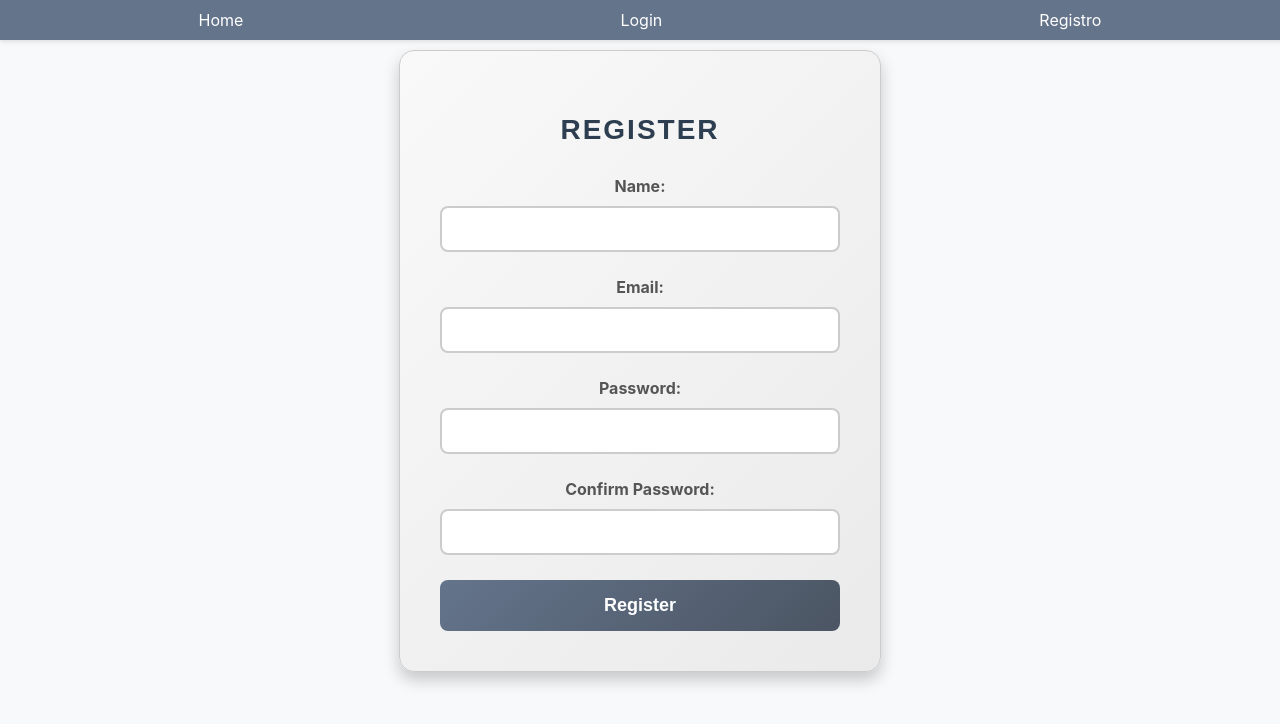
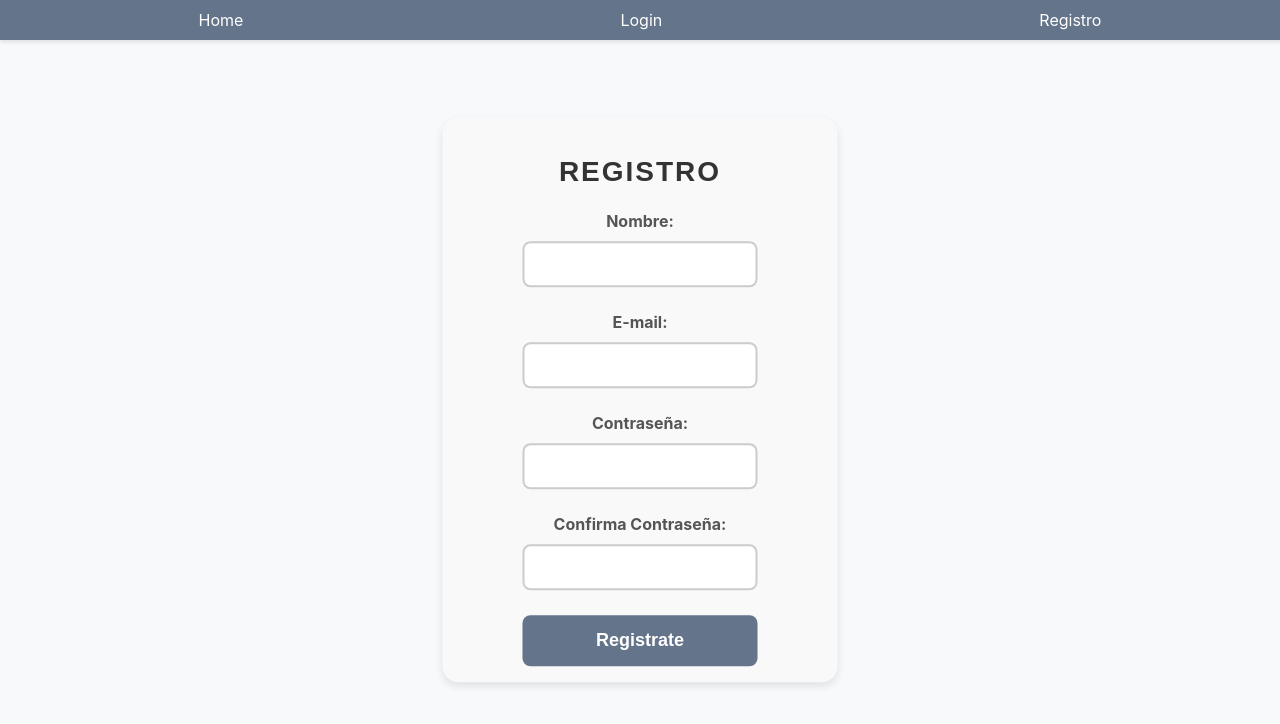
Before and after one commit to Adriel-Pezo-2004/SeriesTracker, a React (Create React App) app in the folder frontend/: page /registro in a window 1280 px wide. Shown: the top 724 px of the page. Built offline with nearby package versions, Linux system fonts and the light colour scheme.

Commit message:
STv1.0.17

```diff
--- a/frontend/src/App.js
+++ b/frontend/src/App.js
@@ -1,5 +1,5 @@
-import React, { useContext } from 'react';
-import { BrowserRouter as Router, Route, Routes, Navigate } from 'react-router-dom';
+import React from 'react';
+import { BrowserRouter as Router, Route, Routes } from 'react-router-dom';
 import './App.css';
 import SeriesTracker from './components/SeriesTracker/SeriesTracker';
 import PageTitle from './components/PageTitle/PageTitle';
@@ -9,7 +9,7 @@ import Logout from './components/Users/Logout/Logout';
 import Header from './components/Common/Header/Header';
 import SeriesWatch from './components/SeriesWatch/SeriesWatch';
 import Profile from './components/Common/Profile/Profile';
-import { AuthProvider, AuthContext } from './context/AuthContext';
+import { AuthProvider } from './context/AuthContext';
 
 
 function App() {
--- a/frontend/src/components/Users/Login/Login.css
+++ b/frontend/src/components/Users/Login/Login.css
@@ -1,20 +1,26 @@
 .login-container {
-  max-width: 400px;
-  margin: 50px auto; /* Aumentamos el margen superior para separarlo de la cabecera */
-  padding: 40px;
-  border: 1px solid #ccc;
-  border-radius: 15px;
-  background-color: #ffffff;
-  box-shadow: 0 8px 16px rgba(0, 0, 0, 0.2);
+  max-width: 50vh;
+  margin: 0 auto;
+  padding: 2rem 5rem;
+  background-color: #f9f9f9;
+  border-radius: 1rem;
+  box-shadow: 0 4px 8px rgba(0, 0, 0, 0.1);
+  display: flex;
+  flex-direction: column;
+  align-items: center;
+  position: absolute;
+  top: 50%;
+  left: 50%;
+  transform: translate(-50%, -50%);
 }
 
-.login-container h2 {
+.login-title {
   text-align: center;
   margin-bottom: 30px;
   font-size: 28px;
+  font-weight: 800;
   color: #333;
   font-family: 'Arial', sans-serif;
-  font-weight: bold;
   text-transform: uppercase;
   letter-spacing: 2px;
 }
@@ -63,21 +69,3 @@ button {
 button:hover {
   background-color: #4b5563;
 }
-
-/* Estilos adicionales para mejorar el diseño */
-.login-container {
-  background: linear-gradient(135deg, #f9f9f9, #eaeaea);
-}
-
-.login-container h2 {
-  color: #2c3e50;
-}
-
-button {
-  background: linear-gradient(135deg, #64748b, #4b5563);
-  border: none;
-}
-
-button:hover {
-  background: linear-gradient(135deg, #4b5563, #374151);
-}
--- a/frontend/src/components/Users/Login/Login.js
+++ b/frontend/src/components/Users/Login/Login.js
@@ -37,10 +37,10 @@ const Login = () => {
 
   return (
     <div className="login-container">
-      <h2>Login</h2>
+      <h2 className='login-title'>Inicia Sesión</h2>
       <form onSubmit={handleSubmit}>
         <div className="form-group">
-          <label htmlFor="email">Email:</label>
+          <label htmlFor="email">E-mail:</label>
           <input
             type="email"
             id="email"
@@ -50,7 +50,7 @@ const Login = () => {
           />
         </div>
         <div className="form-group">
-          <label htmlFor="password">Password:</label>
+          <label htmlFor="password">Contraseña:</label>
           <input
             type="password"
             id="password"
@@ -59,7 +59,7 @@ const Login = () => {
             required
           />
         </div>
-        <button type="submit">Login</button>
+        <button type="submit">Ingresa</button>
       </form>
     </div>
   );
--- a/frontend/src/components/Users/Register/Register.css
+++ b/frontend/src/components/Users/Register/Register.css
@@ -1,20 +1,25 @@
 .register-container {
-  max-width: 400px;
-  margin: 50px auto; /* Aumentamos el margen superior para separarlo de la cabecera */
-  padding: 40px;
-  border: 1px solid #ccc;
-  border-radius: 15px;
-  background-color: #ffffff;
-  box-shadow: 0 8px 16px rgba(0, 0, 0, 0.2);
+  max-width: 50vh;
+  margin: 0 auto;
+  padding: 1rem 5rem;
+  background-color: #f9f9f9;
+  border-radius: 1rem;
+  box-shadow: 0 4px 8px rgba(0, 0, 0, 0.1);
+  display: flex;
+  flex-direction: column;
+  align-items: center;
+  position: absolute;
+  top: 50%;
+  left: 50%;
+  transform: translate(-50%, -50%);
 }
 
 .register-container h2 {
   text-align: center;
-  margin-bottom: 30px;
   font-size: 28px;
   color: #333;
   font-family: 'Arial', sans-serif;
-  font-weight: bold;
+  font-weight: 800;
   text-transform: uppercase;
   letter-spacing: 2px;
 }
@@ -63,21 +68,3 @@ button {
 button:hover {
   background-color: #4b5563;
 }
-
-/* Estilos adicionales para mejorar el diseño */
-.register-container {
-  background: linear-gradient(135deg, #f9f9f9, #eaeaea);
-}
-
-.register-container h2 {
-  color: #2c3e50;
-}
-
-button {
-  background: linear-gradient(135deg, #64748b, #4b5563);
-  border: none;
-}
-
-button:hover {
-  background: linear-gradient(135deg, #4b5563, #374151);
-}
--- a/frontend/src/components/Users/Register/Register.js
+++ b/frontend/src/components/Users/Register/Register.js
@@ -51,10 +51,10 @@ const Register = () => {
 
   return (
     <div className="register-container">
-      <h2>Register</h2>
+      <h2>Registro</h2>
       <form onSubmit={handleSubmit}>
         <div className="form-group">
-          <label htmlFor="name">Name:</label>
+          <label htmlFor="name">Nombre:</label>
           <input
             type="text"
             id="name"
@@ -64,7 +64,7 @@ const Register = () => {
           />
         </div>
         <div className="form-group">
-          <label htmlFor="email">Email:</label>
+          <label htmlFor="email">E-mail:</label>
           <input
             type="email"
             id="email"
@@ -74,7 +74,7 @@ const Register = () => {
           />
         </div>
         <div className="form-group">
-          <label htmlFor="password">Password:</label>
+          <label htmlFor="password">Contraseña:</label>
           <input
             type="password"
             id="password"
@@ -84,7 +84,7 @@ const Register = () => {
           />
         </div>
         <div className="form-group">
-          <label htmlFor="confirmPassword">Confirm Password:</label>
+          <label htmlFor="confirmPassword">Confirma Contraseña:</label>
           <input
             type="password"
             id="confirmPassword"
@@ -93,7 +93,7 @@ const Register = () => {
             required
           />
         </div>
-        <button type="submit">Register</button>
+        <button type="submit">Registrate</button>
       </form>
     </div>
   );
```
